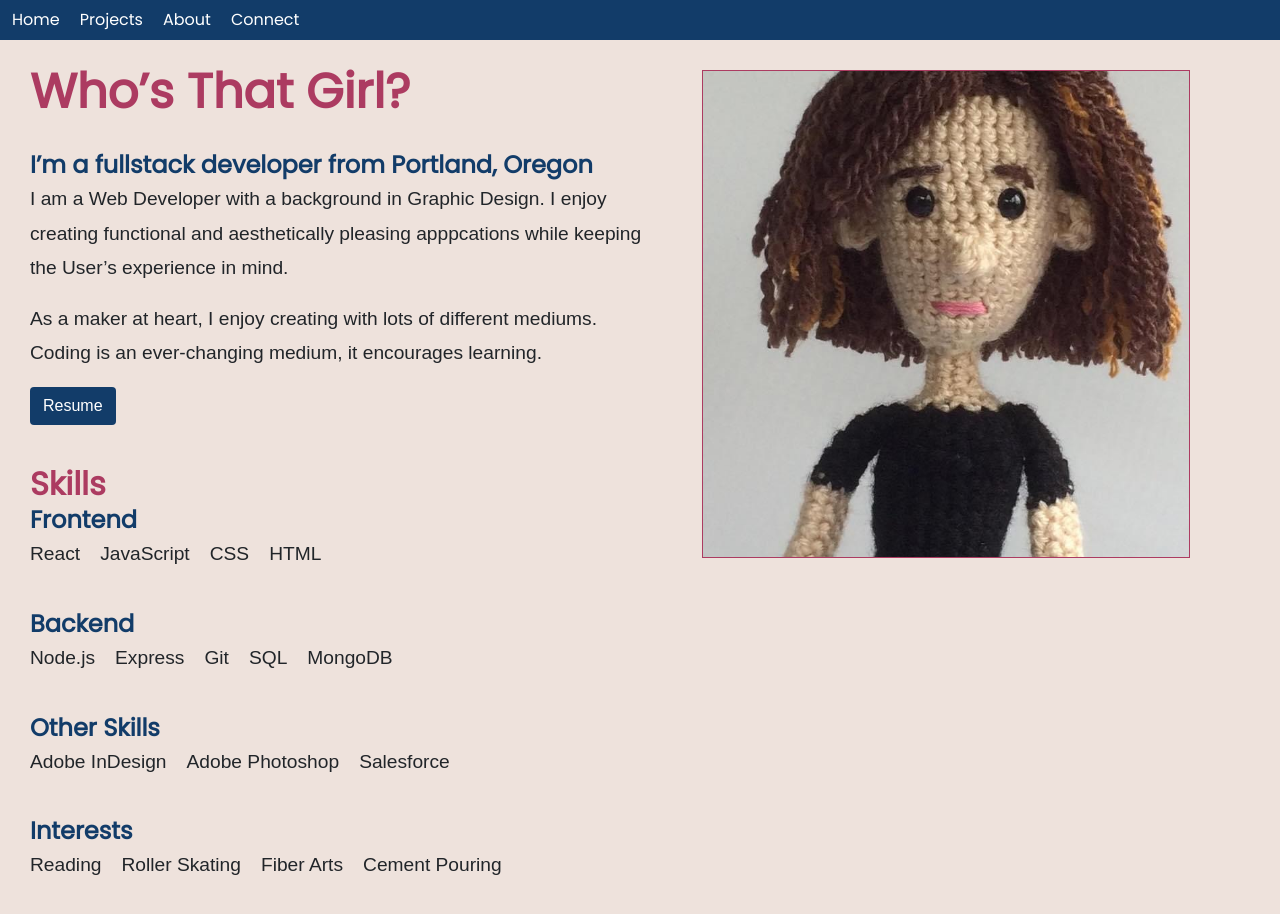
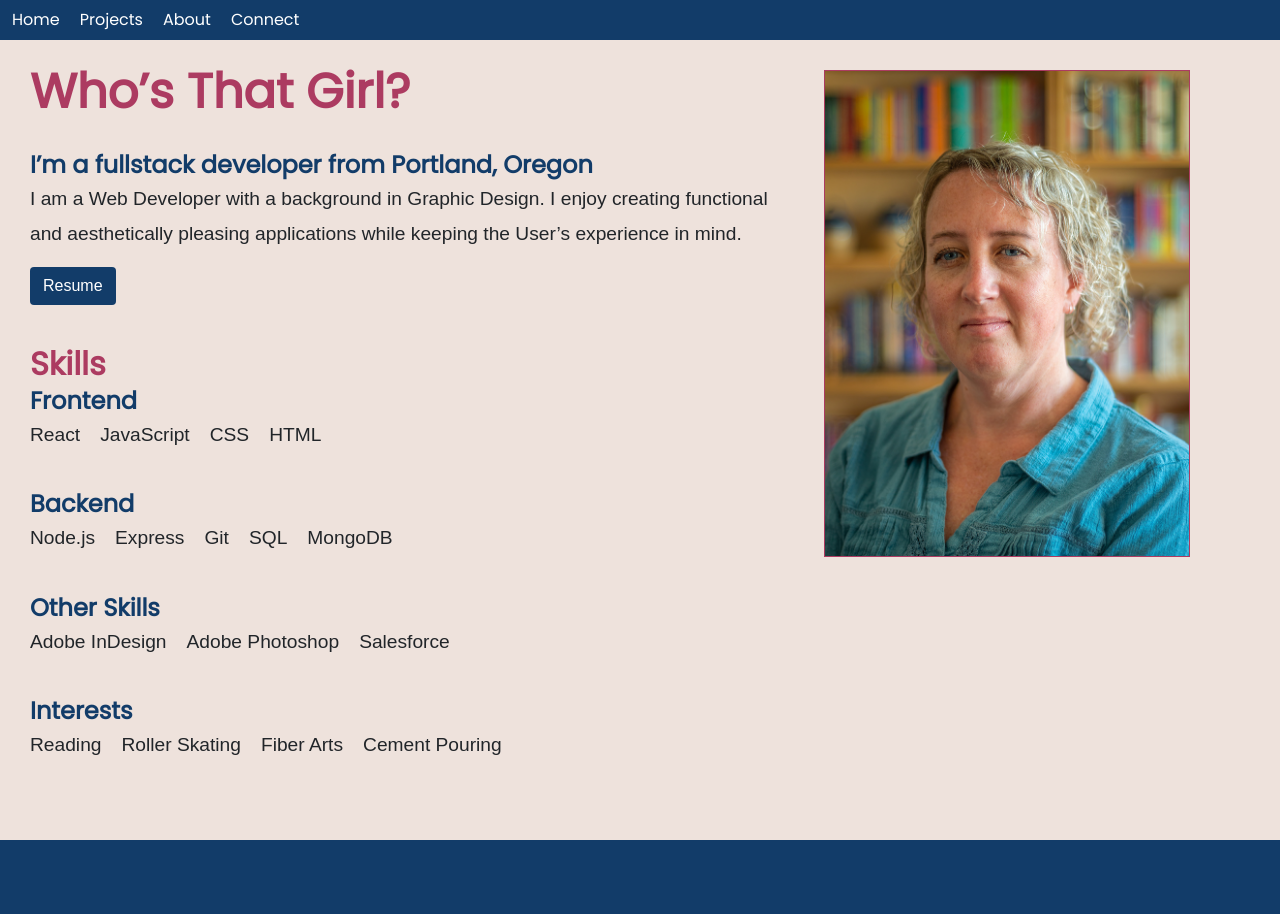
Before and after one commit to calliebn/cbportfolio, a React (Create React App) app in the folder client/: page /about in a window 1280 px wide. Shown: the top 914 px of the page. After the commit the page ends 840 px from the top, so only its background shows below. Built offline with nearby package versions, Linux system fonts and the light colour scheme.

Commit message:
Updated image on About section

```diff
--- a/client/src/components/About/index.js
+++ b/client/src/components/About/index.js
@@ -7,12 +7,11 @@ function About() {
     return (
         <div className="about-back">
             <div className="box">
-                <img src="../../assets/placeholder.jpg" alt="crocheted self-portrait" />
+                <img src="../../assets/cbn.jpg" alt="portrait of Callie Nipper" />
             </div>
             <h1 className="title">Who&#8217;s That Girl?</h1>
             <h2 className="skills">I&#8217;m a fullstack developer from Portland, Oregon</h2>
-            <p>I am a Web Developer with a background in Graphic Design. I enjoy creating functional and aesthetically pleasing apppcations while keeping the User&#8217;s experience in mind.</p>
-            <p>As a maker at heart, I enjoy creating with lots of different mediums. Coding is an ever-changing medium, it encourages learning.</p>
+            <p>I am a Web Developer with a background in Graphic Design. I enjoy creating functional and aesthetically pleasing applications while keeping the User&#8217;s experience in mind.</p>
             <a className="btn" href="../../assets/resume_052021.pdf" target="_blank" rel="noopener noreferrer">Resume</a>
             <div className="trades">
                 <h2>Skills</h2>
--- a/client/src/components/About/style.css
+++ b/client/src/components/About/style.css
@@ -65,7 +65,7 @@ h2 {
   margin-left: 40px;
   margin-right: 60px;
   margin-bottom: 50px;
-  width: 40%;
+  width: 30%;
   border: 1px solid #ac3b61;
 }
 
```
Also changed, not shown: client/public/assets/cbn.jpg (added).
